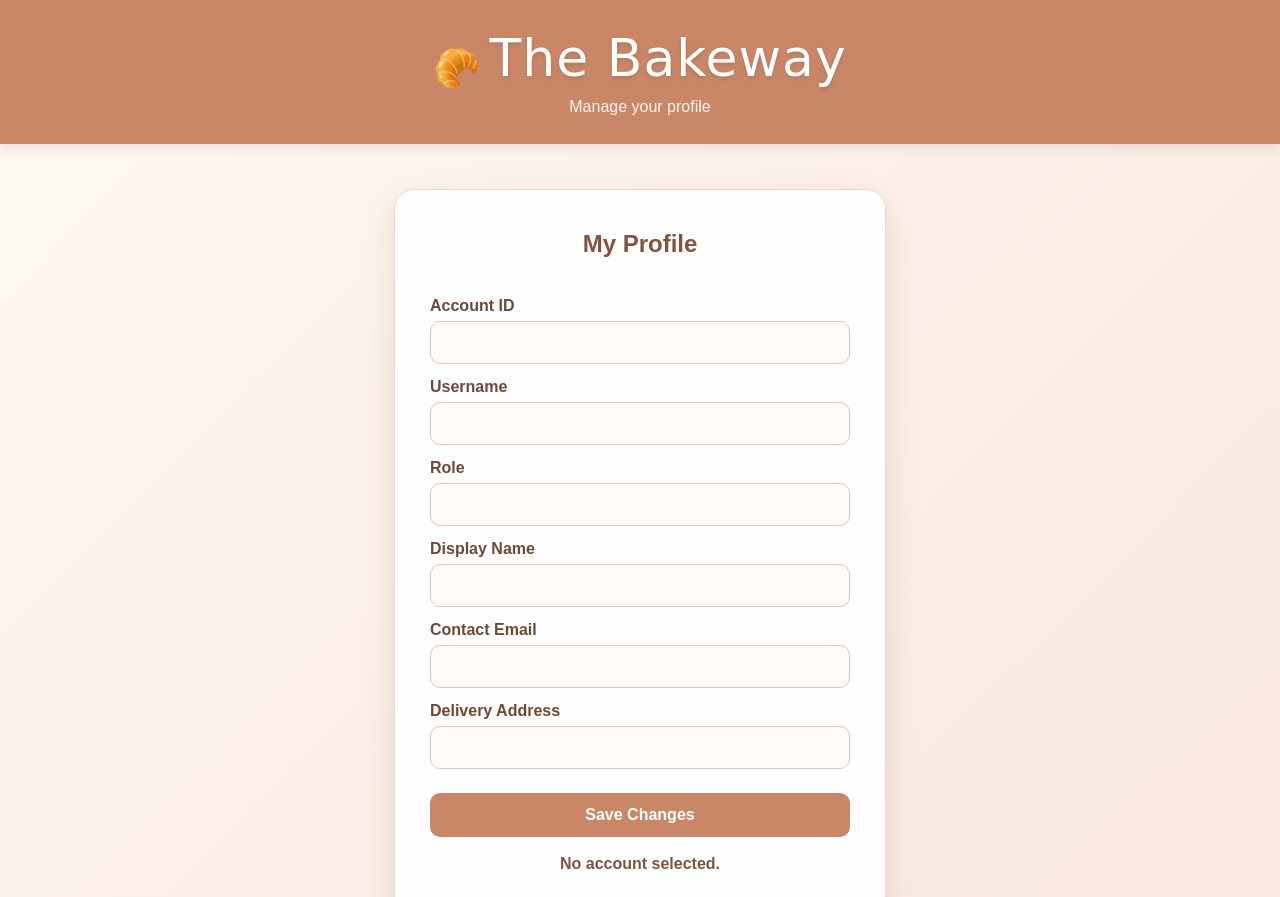
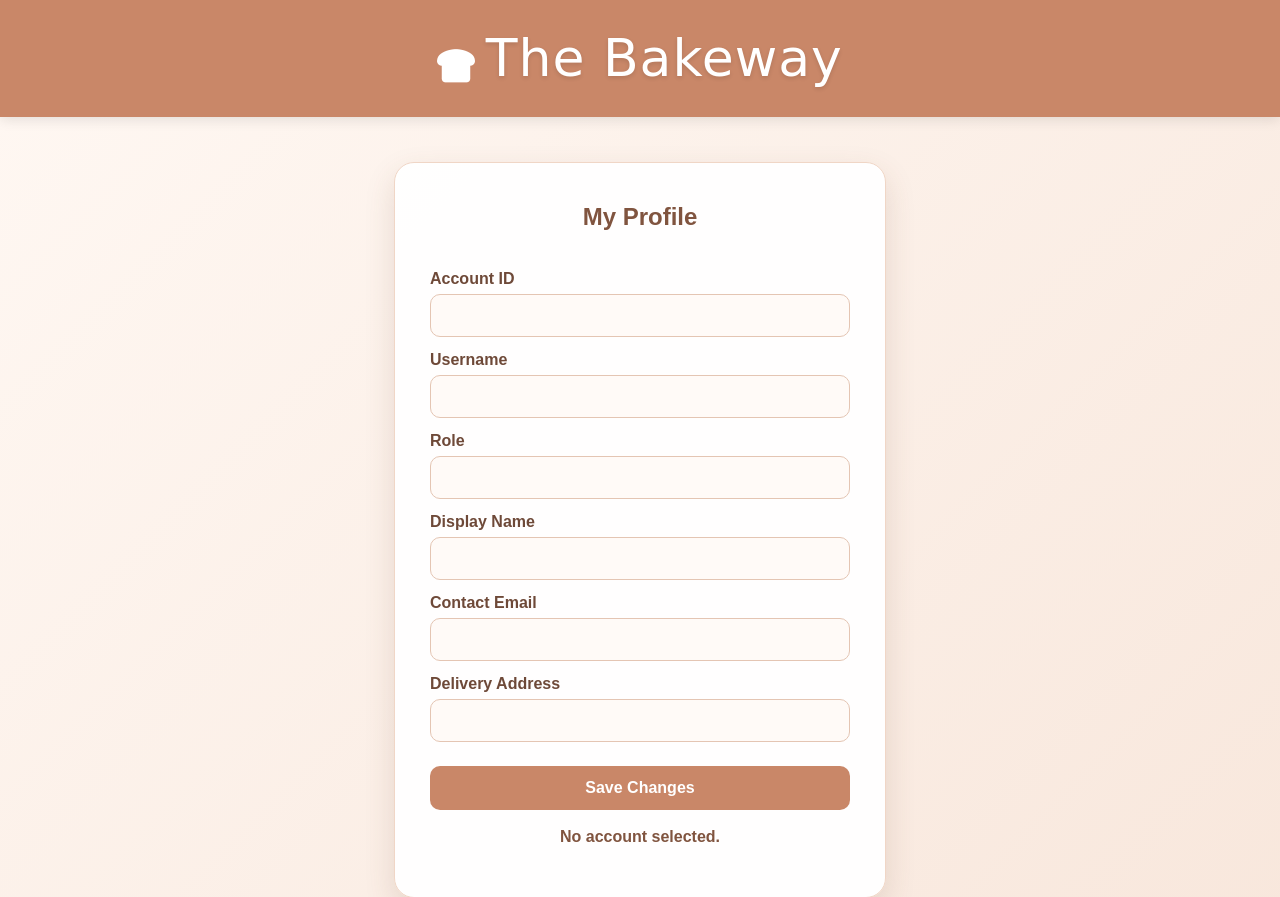
Before and after one commit to wiamekotbi/Commit-Crew-HI, a Spring Boot app: page /profile.html in a window 1280 px wide. Shown: the top 897 px of the page. Run offline with Spring Boot 4, Linux system fonts and the light colour scheme.

Commit message:
#8 - ~ Updated profile page styling

```diff
--- a/TheBakeway/backend/src/main/resources/static/profile.html
+++ b/TheBakeway/backend/src/main/resources/static/profile.html
@@ -5,15 +5,19 @@
     <meta name="viewport" content="width=device-width, initial-scale=1.0">
     <title>The Bakeway - Profile</title>
     <link rel="stylesheet" href="/css/style.css">
+    <link rel="stylesheet"
+      href="https://cdnjs.cloudflare.com/ajax/libs/font-awesome/6.7.2/css/all.min.css">
 </head>
 <body>
 
     <header>
         <h1>
-            <span class="brand-icon">🥐</span>
-            <span class="brand-name">The Bakeway</span>
-        </h1>
-        <p>Manage your profile</p>
+    <span class="brand-icon">
+        <i class="fa-solid fa-bread-slice"></i>
+    </span>
+    <span class="brand-name">The Bakeway</span>
+</h1>
+
     </header>
 
     <main>
```
